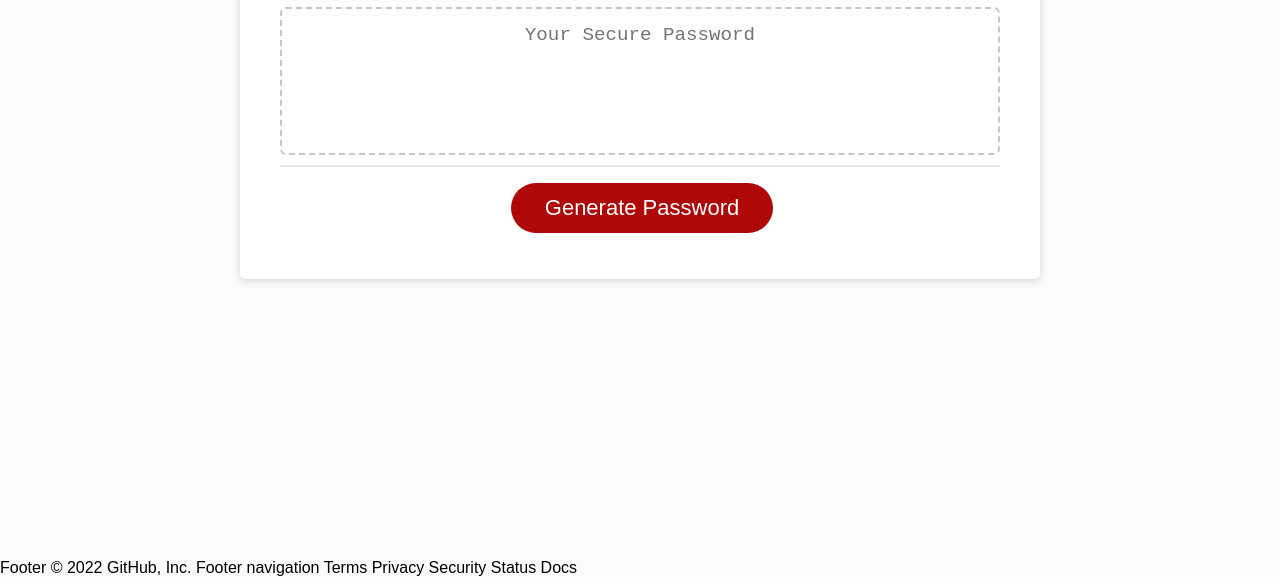
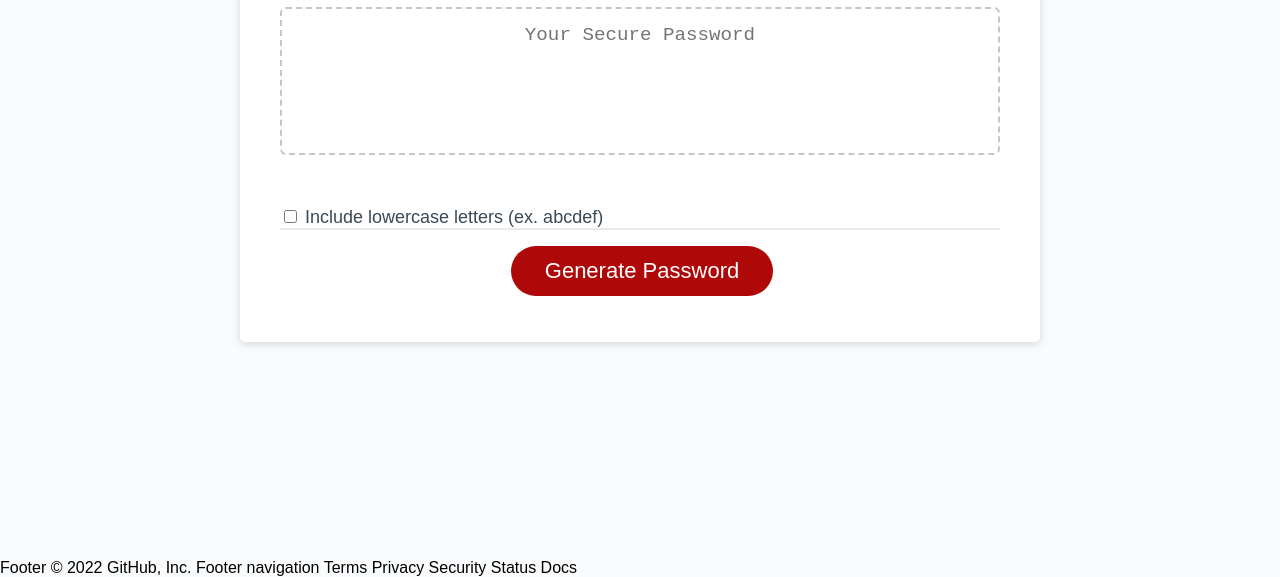
Before and after one commit to awinters81/Password-Generator, a plain HTML site: page index.html in a window 1280 px wide. Shown: the part 241-818 px from the top of the page. Drawn offline with Linux system fonts and the light colour scheme; files that its build step writes are made by us from their sources; files whose address does not match are found by name.

Commit message:
testing checkbox option

```diff
--- a/index.html
+++ b/index.html
@@ -33,6 +33,14 @@
             ></textarea>
         </div>
 
+        <br>
+        <br>
+
+        <div class="lowercase">
+            <input type="checkbox" id="lower" name="lower" value="lower">
+            <label for="lower"> Include lowercase letters (ex. abcdef) </label>
+        </div>
+
         <div class="card-footer">
           <button id="generate" class="btn">Generate Password</button>
         </div>
```
